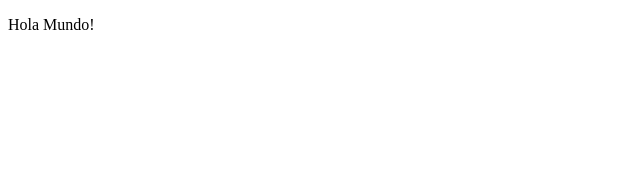
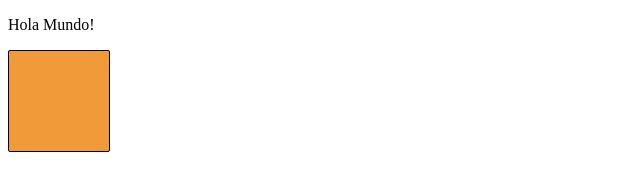
Before and after one commit to JuanCamilo723/proyectoDemo, a plain HTML site: page index.html in a window 1280 px wide. Shown: the whole page, without its empty margins (0-640 px from the left). Drawn offline with Linux system fonts and the light colour scheme.

Commit message:
cambios index

```diff
--- a/index.html
+++ b/index.html
@@ -5,8 +5,24 @@
     <meta http-equiv="X-UA-Compatible" content="IE=edge">
     <meta name="viewport" content="width=device-width, initial-scale=1.0">
     <title>Hola</title>
+
+    <style>
+        .square{
+            width: 100px;
+            height: 100px;
+            background-color: rgb(240, 154, 57);
+            border: 1px solid black;
+            border-radius: 2px;
+        }
+    </style>
+
 </head>
 <body>
     <p>Hola Mundo!</p>
+
+    <div class="square">
+
+    </div>
+
 </body>
 </html>
```
